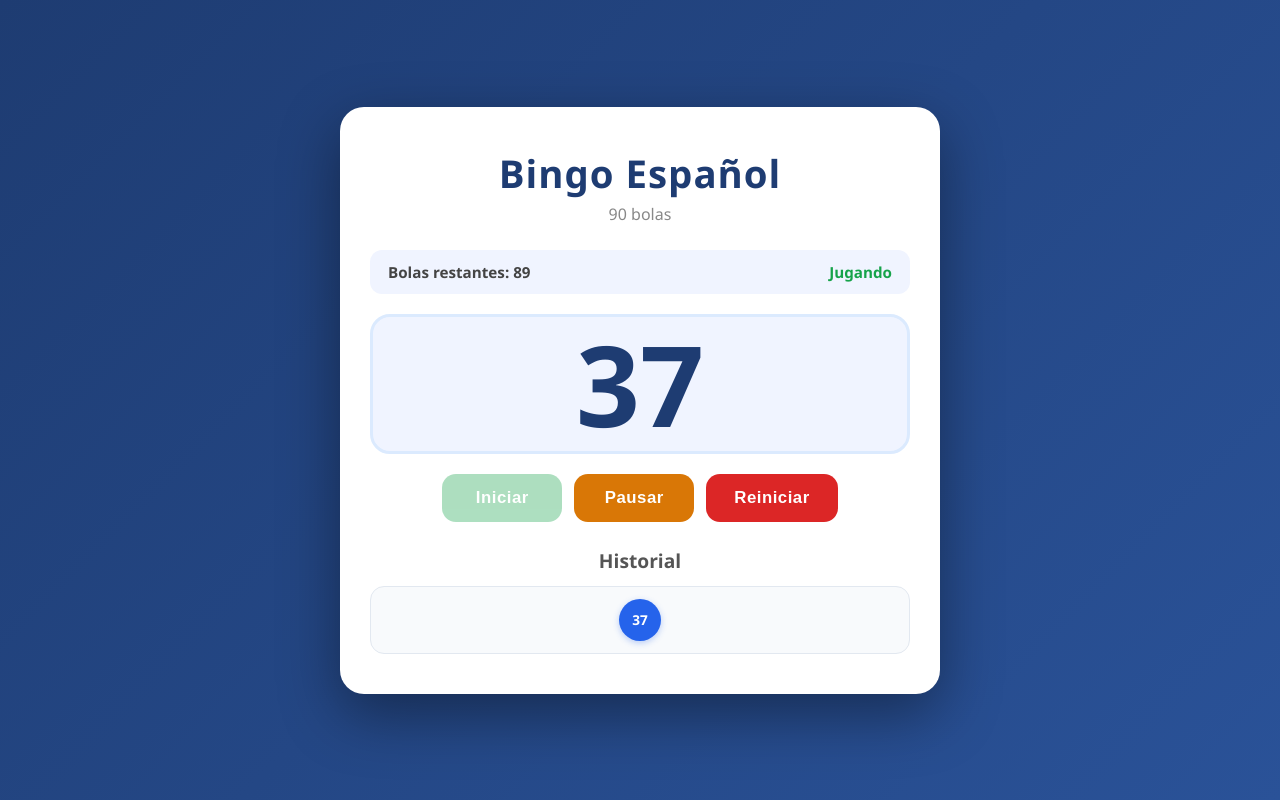
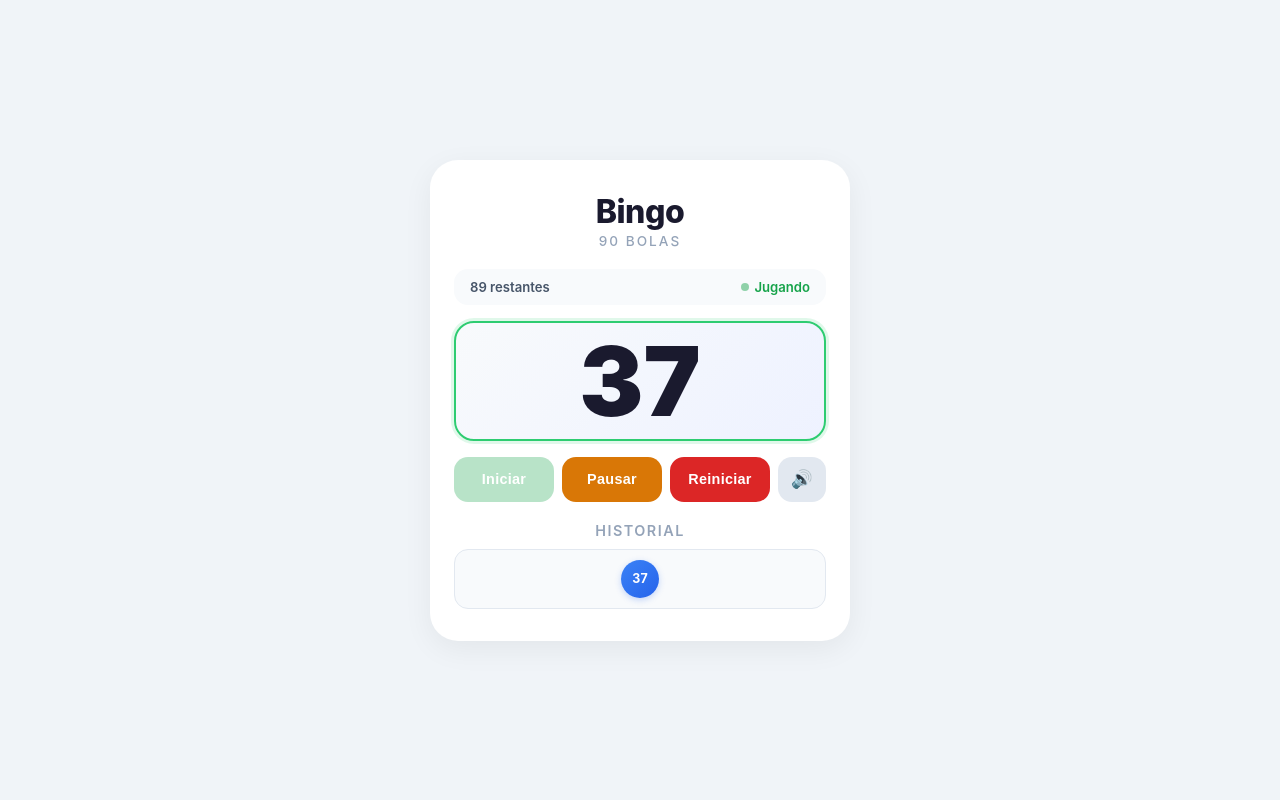
Before and after one commit to rocabits/bingo, a plain HTML site: page index.html in a window 1280 px wide. Both pictures are taken after a click on the button "Iniciar". Drawn offline with Linux system fonts and the light colour scheme.

Commit message:
cambio desde opencode

```diff
--- a/index.html
+++ b/index.html
@@ -2,19 +2,25 @@
 <html lang="es">
 <head>
   <meta charset="UTF-8">
-  <meta name="viewport" content="width=device-width, initial-scale=1.0">
-  <title>Bingo Español - 90 Bolas</title>
+  <meta name="viewport" content="width=device-width, initial-scale=1.0, user-scalable=no">
+  <meta name="theme-color" content="#2ecc71">
+  <meta name="apple-mobile-web-app-capable" content="yes">
+  <meta name="apple-mobile-web-app-status-bar-style" content="default">
+  <title>Bingo</title>
+  <link rel="manifest" href="manifest.json">
+  <link rel="icon" href="icon.svg" type="image/svg+xml">
+  <link rel="apple-touch-icon" href="icon.svg">
   <link rel="stylesheet" href="style.css">
 </head>
 <body>
   <div class="container">
     <header>
-      <h1>Bingo Español</h1>
+      <h1>Bingo</h1>
       <p class="subtitle">90 bolas</p>
     </header>
 
     <div class="status-bar">
-      <span id="bolasRestantes">Bolas restantes: 90</span>
+      <span id="bolasRestantes">90 restantes</span>
       <span id="estado" class="estado pausado">Pausado</span>
     </div>
 
@@ -24,6 +30,7 @@
       <button id="btnIniciar" class="btn btn-verde">Iniciar</button>
       <button id="btnPausar" class="btn btn-naranja" disabled>Pausar</button>
       <button id="btnReiniciar" class="btn btn-rojo">Reiniciar</button>
+      <button id="btnMute" class="btn btn-mute" title="Activar/desactivar voz">🔊</button>
     </div>
 
     <div class="historial">
@@ -32,6 +39,8 @@
     </div>
   </div>
 
+  <div id="toast" class="toast"></div>
+
   <script src="script.js"></script>
 </body>
 </html>
--- a/script.js
+++ b/script.js
@@ -7,6 +7,8 @@ const $estado = $('estado');
 const $btnIniciar = $('btnIniciar');
 const $btnPausar = $('btnPausar');
 const $btnReiniciar = $('btnReiniciar');
+const $btnMute = $('btnMute');
+const $toast = $('toast');
 
 let disponibles = [];
 let historial = [];
@@ -14,12 +16,32 @@ let numeroActual = null;
 let isPlaying = false;
 let intervaloId = null;
 let juegoTerminado = false;
+let muteado = false;
+
+const FRASES = {
+  1: 'El gallo',
+  2: 'La niña bonita',
+  3: 'La cebra',
+  5: 'La mano del diablo',
+  7: 'El revólver',
+  11: 'Las piernas de la mujer',
+  22: 'Los patitos',
+  69: 'La pregunta incómoda',
+  90: 'El abuelo'
+};
 
 function barajar(array) {
   for (let i = array.length - 1; i > 0; i--) {
     const j = Math.floor(Math.random() * (i + 1));
     [array[i], array[j]] = [array[j], array[i]];
   }
+}
+
+function mostrarToast(texto) {
+  $toast.textContent = texto;
+  $toast.classList.add('show');
+  clearTimeout($toast._t);
+  $toast._t = setTimeout(() => $toast.classList.remove('show'), 2500);
 }
 
 function inicializar() {
@@ -39,11 +61,12 @@ function inicializar() {
 }
 
 function actualizarUI() {
-  $restantes.textContent = `Bolas restantes: ${disponibles.length}`;
+  $restantes.textContent = `${disponibles.length} restantes`;
 
   if (juegoTerminado) {
     $numero.textContent = 'BINGO!';
     $numero.style.fontSize = '5rem';
+    $numero.classList.remove('destacado');
     $btnIniciar.disabled = true;
     $btnPausar.disabled = true;
     $estado.textContent = 'BINGO!';
@@ -51,8 +74,10 @@ function actualizarUI() {
     return;
   }
 
-  $numero.textContent = numeroActual ?? '--';
+  const hayNumero = numeroActual !== null;
+  $numero.textContent = hayNumero ? numeroActual : '--';
   $numero.style.fontSize = '';
+  $numero.classList.toggle('destacado', hayNumero);
   $btnIniciar.disabled = isPlaying;
   $btnPausar.disabled = !isPlaying;
 
@@ -67,6 +92,12 @@ function actualizarUI() {
   }
 }
 
+function animarNumero() {
+  $numero.classList.remove('pop');
+  void $numero.offsetWidth;
+  $numero.classList.add('pop');
+}
+
 function sacarBola() {
   if (disponibles.length === 0) {
     if (intervaloId) {
@@ -76,14 +107,17 @@ function sacarBola() {
     isPlaying = false;
     juegoTerminado = true;
     actualizarUI();
+    mostrarToast('BINGO!');
     return;
   }
 
   const numero = disponibles.pop();
   numeroActual = numero;
   historial.push(numero);
-  hablarNumero(numero);
+  if (!muteado) hablarNumero(numero);
   actualizarUI();
+  animarNumero();
+  $historial.scrollTop = $historial.scrollHeight;
 }
 
 function hablarNumero(numero) {
@@ -91,11 +125,22 @@ function hablarNumero(numero) {
 
   window.speechSynthesis.cancel();
 
-  const mensaje = new SpeechSynthesisUtterance(`Número ${numero}`);
-  mensaje.lang = 'es-ES';
-  mensaje.rate = 0.85;
-  mensaje.pitch = 1;
-  window.speechSynthesis.speak(mensaje);
+  const frase = FRASES[numero];
+  const texto = frase ? `Número ${numero}... ${frase}` : `Número ${numero}`;
+
+  const ut = new SpeechSynthesisUtterance(texto);
+  ut.lang = 'es-ES';
+  ut.rate = 0.85;
+  ut.pitch = 1.0 + (numero % 5) * 0.05;
+  window.speechSynthesis.speak(ut);
+}
+
+function alternarMute() {
+  muteado = !muteado;
+  $btnMute.textContent = muteado ? '🔇' : '🔊';
+  $btnMute.classList.toggle('muted', muteado);
+  if ('speechSynthesis' in window && muteado) window.speechSynthesis.cancel();
+  mostrarToast(muteado ? 'Voz desactivada' : 'Voz activada');
 }
 
 function iniciarJuego() {
@@ -105,6 +150,7 @@ function iniciarJuego() {
   actualizarUI();
   sacarBola();
   intervaloId = setInterval(sacarBola, 5000);
+  mostrarToast('Juego iniciado');
 }
 
 function pausarJuego() {
@@ -113,16 +159,26 @@ function pausarJuego() {
   clearInterval(intervaloId);
   intervaloId = null;
   isPlaying = false;
+  if ('speechSynthesis' in window) window.speechSynthesis.cancel();
   actualizarUI();
+  mostrarToast('Juego pausado');
 }
 
 function reiniciarJuego() {
   if ('speechSynthesis' in window) window.speechSynthesis.cancel();
   inicializar();
+  mostrarToast('Juego reiniciado');
 }
 
 $btnIniciar.addEventListener('click', iniciarJuego);
 $btnPausar.addEventListener('click', pausarJuego);
 $btnReiniciar.addEventListener('click', reiniciarJuego);
+$btnMute.addEventListener('click', alternarMute);
+
+if ('serviceWorker' in navigator) {
+  window.addEventListener('load', () => {
+    navigator.serviceWorker.register('sw.js');
+  });
+}
 
 inicializar();
--- a/style.css
+++ b/style.css
@@ -5,104 +5,154 @@
 }
 
 body {
-  font-family: 'Segoe UI', Tahoma, Geneva, Verdana, sans-serif;
-  background: linear-gradient(135deg, #1e3c72, #2a5298);
+  font-family: -apple-system, BlinkMacSystemFont, 'Segoe UI', Roboto, Helvetica, Arial, sans-serif;
+  background: #f0f4f8;
   min-height: 100vh;
   display: flex;
   justify-content: center;
   align-items: center;
-  padding: 20px;
+  padding: 16px;
+  -webkit-font-smoothing: antialiased;
 }
 
 .container {
   background: #fff;
-  border-radius: 24px;
-  padding: 40px 30px;
-  max-width: 600px;
+  border-radius: 28px;
+  padding: 32px 24px;
+  max-width: 420px;
   width: 100%;
-  box-shadow: 0 20px 60px rgba(0,0,0,0.4);
+  box-shadow: 0 8px 30px rgba(0,0,0,0.06);
   text-align: center;
 }
 
+header {
+  margin-bottom: 20px;
+}
+
 h1 {
-  font-size: 2.4rem;
-  color: #1e3c72;
-  margin-bottom: 4px;
-  letter-spacing: 1px;
+  font-size: 2rem;
+  color: #1a1a2e;
+  margin-bottom: 2px;
+  font-weight: 800;
+  letter-spacing: -0.5px;
 }
 
 .subtitle {
-  color: #888;
-  margin-bottom: 25px;
-  font-size: 1rem;
+  color: #94a3b8;
+  font-size: 0.85rem;
   font-weight: 500;
+  text-transform: uppercase;
+  letter-spacing: 2px;
 }
 
 .status-bar {
   display: flex;
   justify-content: space-between;
   align-items: center;
-  margin-bottom: 20px;
-  padding: 12px 18px;
-  background: #f0f4ff;
-  border-radius: 12px;
+  margin-bottom: 16px;
+  padding: 10px 16px;
+  background: #f8fafc;
+  border-radius: 14px;
   font-weight: 600;
-  font-size: 0.95rem;
-  color: #444;
+  font-size: 0.82rem;
+  color: #475569;
+}
+
+.estado {
+  display: flex;
+  align-items: center;
+  gap: 5px;
+}
+
+.estado::before {
+  content: '';
+  display: inline-block;
+  width: 8px;
+  height: 8px;
+  border-radius: 50%;
+  background: currentColor;
+  animation: none;
+}
+
+.estado.jugando::before {
+  animation: pulso 1.2s ease-in-out infinite;
 }
 
 .estado.jugando { color: #16a34a; }
 .estado.pausado { color: #d97706; }
 .estado.bingo   { color: #dc2626; }
 
+@keyframes pulso {
+  0%, 100% { opacity: 1; }
+  50% { opacity: 0.3; }
+}
+
 .numero-actual {
-  font-size: 7rem;
+  font-size: 6rem;
   font-weight: 900;
-  color: #1e3c72;
-  margin: 15px 0;
-  min-height: 140px;
+  color: #1a1a2e;
+  margin: 12px 0;
+  min-height: 120px;
   display: flex;
   align-items: center;
   justify-content: center;
-  background: #f0f4ff;
+  background: linear-gradient(135deg, #f8fafc, #eef2ff);
   border-radius: 20px;
-  border: 3px solid #dbeafe;
-  transition: all 0.2s;
+  border: 2px solid #e2e8f0;
   user-select: none;
   line-height: 1;
+  transition: border-color 0.3s, box-shadow 0.3s;
+}
+
+.numero-actual.destacado {
+  border-color: #2ecc71;
+  box-shadow: 0 0 0 3px rgba(46, 204, 113, 0.15);
+}
+
+.numero-actual.pop {
+  animation: pop 0.45s cubic-bezier(0.34, 1.56, 0.64, 1) forwards;
+}
+
+@keyframes pop {
+  0% { transform: scale(0.5); opacity: 0; }
+  70% { transform: scale(1.1); }
+  100% { transform: scale(1); opacity: 1; }
 }
 
 .botones {
   display: flex;
-  gap: 12px;
+  gap: 8px;
   justify-content: center;
-  margin: 20px 0 25px;
+  margin: 16px 0 20px;
   flex-wrap: wrap;
 }
 
 .btn {
-  padding: 14px 28px;
-  font-size: 1.05rem;
+  padding: 12px 16px;
+  font-size: 0.9rem;
   font-weight: 700;
   border: none;
   border-radius: 14px;
   cursor: pointer;
-  transition: all 0.25s;
-  min-width: 120px;
-  letter-spacing: 0.5px;
+  transition: all 0.2s;
+  min-width: 70px;
+  letter-spacing: 0.3px;
+  flex: 1;
+  -webkit-tap-highlight-color: transparent;
 }
 
 .btn:hover:not(:disabled) {
-  transform: translateY(-3px);
-  box-shadow: 0 6px 20px rgba(0,0,0,0.2);
+  transform: translateY(-2px);
+  box-shadow: 0 4px 14px rgba(0,0,0,0.12);
 }
 
 .btn:active:not(:disabled) {
   transform: translateY(0);
+  box-shadow: 0 2px 6px rgba(0,0,0,0.08);
 }
 
 .btn:disabled {
-  opacity: 0.35;
+  opacity: 0.3;
   cursor: not-allowed;
   transform: none;
 }
@@ -111,48 +161,106 @@ h1 {
 .btn-naranja { background: #d97706; color: #fff; }
 .btn-rojo    { background: #dc2626; color: #fff; }
 
+.btn-mute {
+  background: #e2e8f0;
+  color: #475569;
+  font-size: 1.1rem;
+  min-width: 48px;
+  flex: 0;
+  padding: 12px 10px;
+  border-radius: 14px;
+}
+
+.btn-mute.muted {
+  background: #fecaca;
+  color: #dc2626;
+}
+
 .historial {
-  margin-top: 24px;
+  margin-top: 20px;
 }
 
 .historial h2 {
-  font-size: 1.2rem;
-  color: #555;
-  margin-bottom: 12px;
+  font-size: 0.9rem;
+  color: #94a3b8;
+  margin-bottom: 10px;
+  font-weight: 600;
+  text-transform: uppercase;
+  letter-spacing: 1.5px;
 }
 
 #historialLista {
   display: flex;
   flex-wrap: wrap;
-  gap: 8px;
+  gap: 6px;
   justify-content: center;
-  max-height: 220px;
+  max-height: 180px;
   overflow-y: auto;
-  padding: 12px;
+  padding: 10px;
   background: #f8fafc;
   border: 1px solid #e2e8f0;
   border-radius: 14px;
+  scrollbar-width: thin;
+}
+
+#historialLista::-webkit-scrollbar {
+  width: 4px;
+}
+
+#historialLista::-webkit-scrollbar-thumb {
+  background: #cbd5e1;
+  border-radius: 4px;
 }
 
 .bola-historial {
-  width: 42px;
-  height: 42px;
-  background: #2563eb;
+  width: 38px;
+  height: 38px;
+  background: linear-gradient(135deg, #3b82f6, #2563eb);
   color: #fff;
   border-radius: 50%;
   display: flex;
   align-items: center;
   justify-content: center;
   font-weight: 700;
-  font-size: 0.85rem;
+  font-size: 0.78rem;
   flex-shrink: 0;
-  box-shadow: 0 2px 6px rgba(37,99,235,0.3);
+  box-shadow: 0 2px 6px rgba(37,99,235,0.25);
+  animation: fadeIn 0.3s ease;
 }
 
-@media (max-width: 480px) {
-  .container { padding: 24px 16px; }
+@keyframes fadeIn {
+  from { opacity: 0; transform: scale(0.5); }
+  to { opacity: 1; transform: scale(1); }
+}
+
+.toast {
+  position: fixed;
+  bottom: 24px;
+  left: 50%;
+  transform: translateX(-50%) translateY(80px);
+  background: #1e293b;
+  color: #fff;
+  padding: 10px 22px;
+  border-radius: 14px;
+  font-weight: 600;
+  font-size: 0.88rem;
+  opacity: 0;
+  transition: all 0.35s cubic-bezier(0.34, 1.56, 0.64, 1);
+  z-index: 1000;
+  pointer-events: none;
+  white-space: nowrap;
+  box-shadow: 0 4px 20px rgba(0,0,0,0.15);
+}
+
+.toast.show {
+  opacity: 1;
+  transform: translateX(-50%) translateY(0);
+}
+
+@media (max-width: 400px) {
+  .container { padding: 24px 16px; border-radius: 20px; }
   .numero-actual { font-size: 4.5rem; min-height: 100px; }
-  .btn { padding: 12px 18px; font-size: 0.95rem; min-width: 90px; }
-  h1 { font-size: 1.8rem; }
-  .bola-historial { width: 36px; height: 36px; font-size: 0.75rem; }
+  .btn { padding: 10px 12px; font-size: 0.82rem; min-width: 60px; }
+  h1 { font-size: 1.6rem; }
+  .bola-historial { width: 34px; height: 34px; font-size: 0.7rem; }
 }
```
Also changed, not shown: sw.js (added, +31 -0 lines), icon.svg (added), manifest.json (added).
